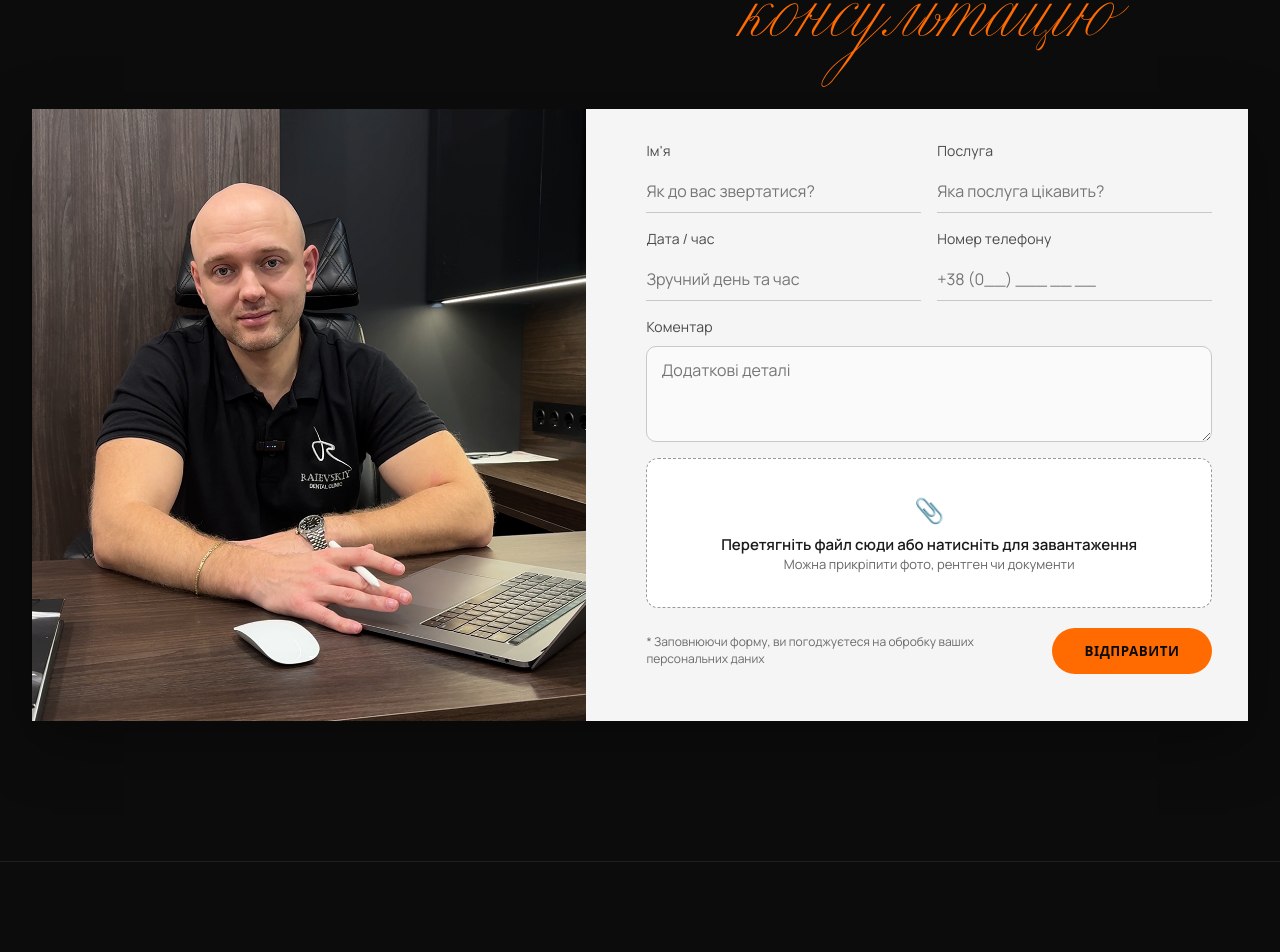
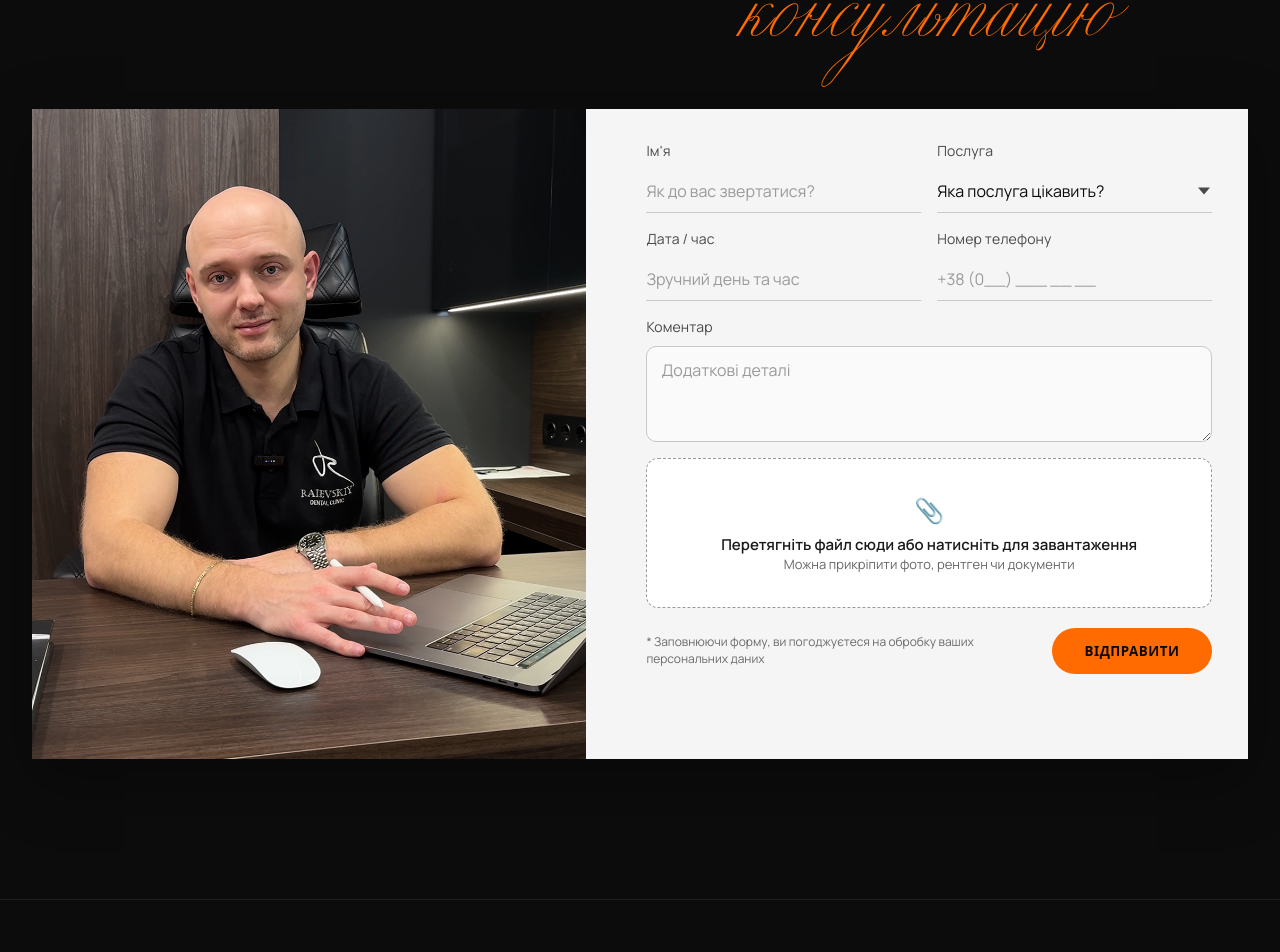
Before and after one commit to nutritsio/rayevskiy-clinic, a Vue app: page / in a window 1280 px wide. Shown: the part 7047-7999 px from the top of the page. Built offline with nearby package versions, Linux system fonts and the light colour scheme; a web font is replaced by a local one.

Commit message:
dropdown

```diff
--- a/src/components/ConsultationSection/_/en.json
+++ b/src/components/ConsultationSection/_/en.json
@@ -20,6 +20,7 @@
       "datetime": "Preferred day and time",
       "message": "Any extra details"
     },
+    "serviceOther": "Other",
     "upload": {
       "title": "Drag a file here or click to upload",
       "subtitle": "You can attach photos, x-rays, or documents"
--- a/src/components/ConsultationSection/_/ua.json
+++ b/src/components/ConsultationSection/_/ua.json
@@ -20,6 +20,7 @@
       "datetime": "Зручний день та час",
       "message": "Додаткові деталі"
     },
+    "serviceOther": "Інше",
     "upload": {
       "title": "Перетягніть файл сюди або натисніть для завантаження",
       "subtitle": "Можна прикріпити фото, рентген чи документи"
--- a/src/components/ConsultationSection/index.vue
+++ b/src/components/ConsultationSection/index.vue
@@ -1,5 +1,5 @@
 <script setup lang="ts">
-import { ref } from "vue";
+import { computed, ref } from "vue";
 import { useI18n } from "vue-i18n";
 
 type FormState = {
@@ -11,6 +11,30 @@ type FormState = {
 };
 
 const { t } = useI18n();
+
+type ServiceOption = {
+  id: string;
+  label: string;
+};
+
+const serviceOptions = computed<ServiceOption[]>(() => {
+  const titles = [0, 1, 2, 3, 4]
+    .map((index) => ({
+      id: `service-${index + 1}`,
+      label: t(`services.items.${index}.title`),
+    }))
+    .filter((item) => Boolean(item.label));
+
+  const otherLabel = t("consult.serviceOther") || "Інше";
+
+  return [
+    ...titles,
+    {
+      id: "service-other",
+      label: otherLabel,
+    },
+  ];
+});
 
 const initialState: FormState = {
   name: "",
@@ -144,13 +168,25 @@ const handleSubmit = async () => {
               <span class="consult__label">{{
                 t("consult.fields.service")
               }}</span>
-              <input
-                v-model="form.service"
-                class="consult__input"
-                type="text"
-                name="service"
-                :placeholder="t('consult.placeholders.service')"
-              />
+              <div class="consult__select">
+                <select
+                  v-model="form.service"
+                  class="consult__input consult__select-control"
+                  name="service"
+                >
+                  <option value="" disabled>
+                    {{ t("consult.placeholders.service") }}
+                  </option>
+                  <option
+                    v-for="option in serviceOptions"
+                    :key="option.id"
+                    :value="option.label"
+                  >
+                    {{ option.label }}
+                  </option>
+                </select>
+                <span class="consult__select-arrow" aria-hidden="true"></span>
+              </div>
             </label>
 
             <label class="consult__field">
@@ -341,7 +377,7 @@ const handleSubmit = async () => {
   border-radius: 0;
   overflow: hidden;
   box-shadow: 0 20px 60px rgba(0, 0, 0, 0.35);
-  height: 612px;
+  height: 650px;
 }
 
 .consult__media {
@@ -398,6 +434,10 @@ const handleSubmit = async () => {
   transition: border-color 160ms ease, color 160ms ease;
 }
 
+.consult__input::placeholder {
+  color: #9a9a9a;
+}
+
 .consult__input:focus {
   border-color: var(--color-accent);
   color: #0c0c0d;
@@ -406,6 +446,37 @@ const handleSubmit = async () => {
 .consult__input--textarea {
   resize: vertical;
   min-height: 96px;
+}
+
+.consult__select {
+  position: relative;
+}
+
+.consult__select-control {
+  color: #0c0c0d;
+  appearance: none;
+  -webkit-appearance: none;
+  -moz-appearance: none;
+  padding-right: 28px;
+  cursor: pointer;
+  background: transparent;
+}
+
+.consult__select-control option[disabled] {
+  color: #9a9a9a;
+}
+
+.consult__select-arrow {
+  position: absolute;
+  right: 2px;
+  top: 50%;
+  width: 0;
+  height: 0;
+  pointer-events: none;
+  border-left: 6px solid transparent;
+  border-right: 6px solid transparent;
+  border-top: 7px solid #4a4a4a;
+  transform: translateY(-50%);
 }
 
 .consult__field--full .consult__input {
```
